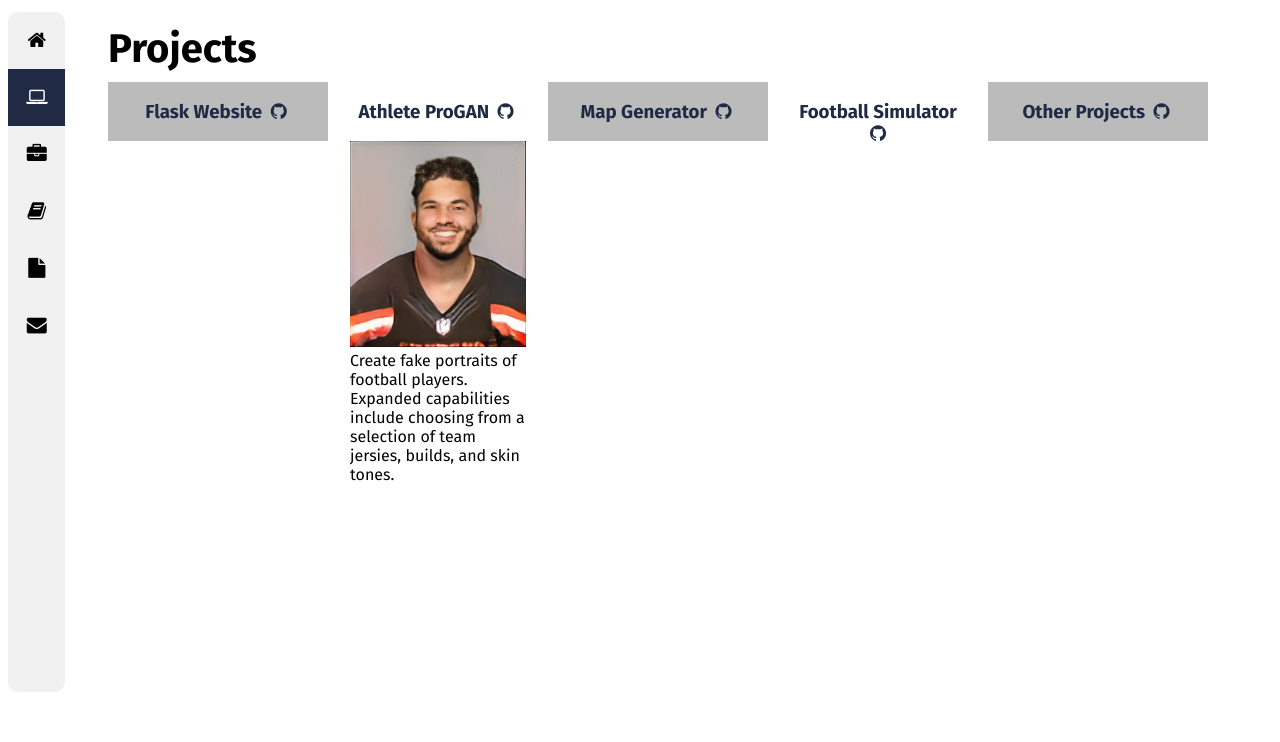
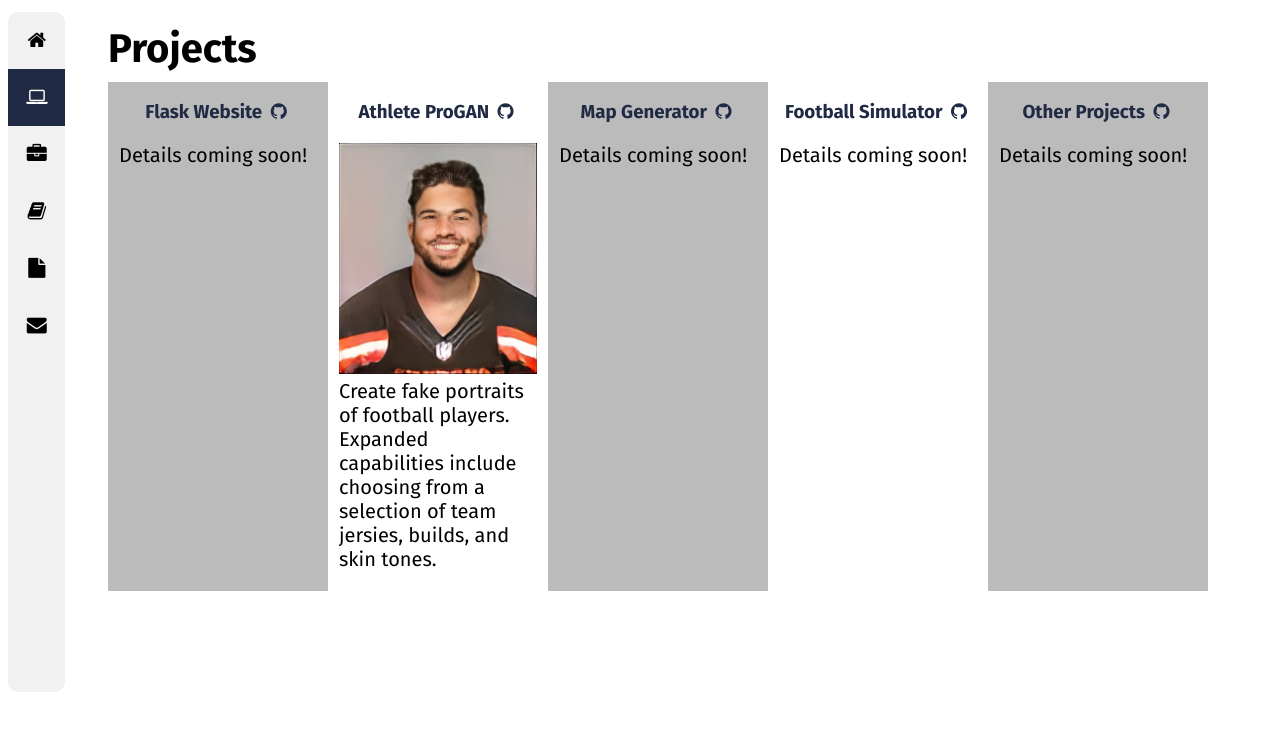
Before and after one commit to adpad2/flask-website, a Flask app: page /projects in a window 1280 px wide. Shown: the part 58-800 px from the top of the page. Run offline with Flask 3, Linux system fonts and the light colour scheme.

Commit message:
Small styling improvements

```diff
--- a/api/static/base.css
+++ b/api/static/base.css
@@ -1,6 +1,11 @@
 /* Increase the size of all headers */
 h1 {
   font-size: 40px;
+}
+
+/* Increase the size of all paragraphs */
+p {
+  font-size: 20px;
 }
 
 /* Styling for the page content including pushing it to the right to make space for the sidebar */
--- a/api/static/projects.css
+++ b/api/static/projects.css
@@ -1,9 +1,10 @@
 /* Style the columsn in the table */
 .table-column {
   float: left;
-  width: 16%;
-  padding: 0% 2%;
+  width: 18%;
+  padding: 0% 1%;
   justify-content: center;
+  flex: 1;
 }
 
 /* Color every odd column light gray */
@@ -14,6 +15,7 @@
 /* Widen the table */
 .table {
   width: 1100px;
+  display: flex;
 }
 
 /* Center the header text in each column*/
--- a/api/templates/base.html
+++ b/api/templates/base.html
@@ -59,6 +59,7 @@
         </header>
         <main style="position: absolute; top: 140px;">
           {% block content %}<p>No messages.</p>{% endblock content %}
+          <div class="whitespace" style="height: 50px;"></div>
         </main>
       </section>
     </div>
--- a/api/templates/pages/projects.html
+++ b/api/templates/pages/projects.html
@@ -12,6 +12,9 @@
         <a href="home">Flask Website</a>
         <a href="https://github.com/adpad2/flask-website"><i class="fa fa-fw fa-github"></i></a>
       </h3>
+      <p class="table-content">
+        Details coming soon!
+      </p>
     </div>
     <div class="table-column" id="athlete-progan-summary">
       <h3 class="table-header">
@@ -31,6 +34,9 @@
         <!-- TODO add link -->
         <a href=""><i class="fa fa-fw fa-github"></i></a>
       </h3>
+      <p class="table-content">
+        Details coming soon!
+      </p>
     </div>
     <div class="table-column" id="football-simulator-summary">
       <h3 class="table-header">
@@ -38,12 +44,18 @@
         <!-- TODO add link -->
         <a href=""><i class="fa fa-fw fa-github"></i></a>
       </h3>
+      <p class="table-content">
+        Details coming soon!
+      </p>
     </div>
     <div class="table-column" id="other-projects-summary">
       <h3 class="table-header">
         <a>Other Projects</a>
         <a href="https://github.com/adpad2"><i class="fa fa-fw fa-github"></i></a>
       </h3>
+      <p class="table-content">
+        Details coming soon!
+      </p>
     </div>
   </div>
 {% endblock content %}
```
Also changed, not shown: api/templates/pages/skills.html (+6 -1 lines), api/static/skills.css (added).
